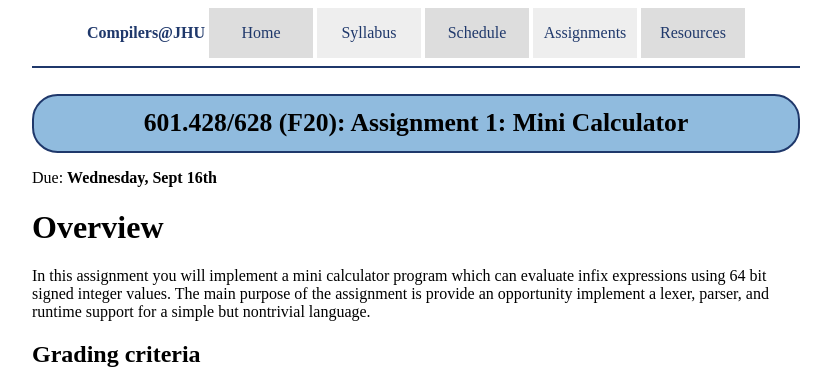
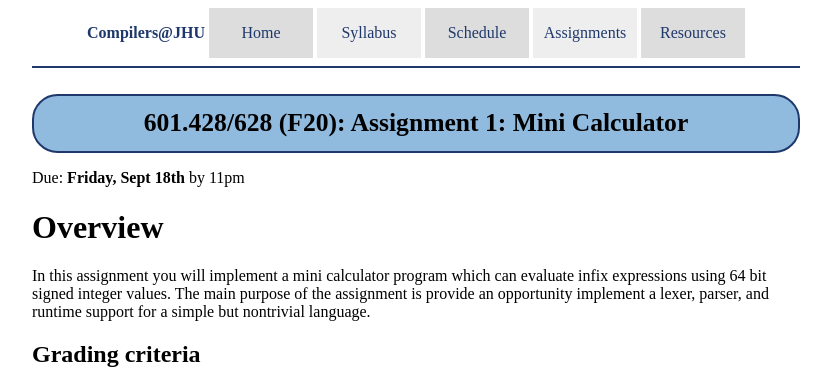
Before and after one commit to jhucompilers/fall2020, a Jekyll site: the page built from assign/assign01.md, in a window 1280 px wide and 900 px high. Shown: the top 369 px of the window, without its empty margins (224-1055 px from the left). Built offline with Jekyll 4.4.1, drawn with Linux system fonts in a browser that asks for light colours.

Commit message:
change due date for assign1 to Friday 9/18

```diff
--- a/assign/assign01.md
+++ b/assign/assign01.md
@@ -3,7 +3,7 @@ layout: default
 title: "Assignment 1: Mini Calculator"
 ---
 
-Due: **Wednesday, Sept 16th**
+Due: **Friday, Sept 18th** by 11pm
 
 # Overview
 
```
Also changed, not shown: assignments.md (+1 -1 lines), index.md (+1 -0 lines).
